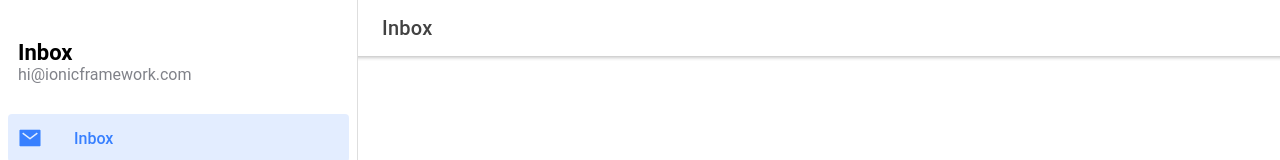
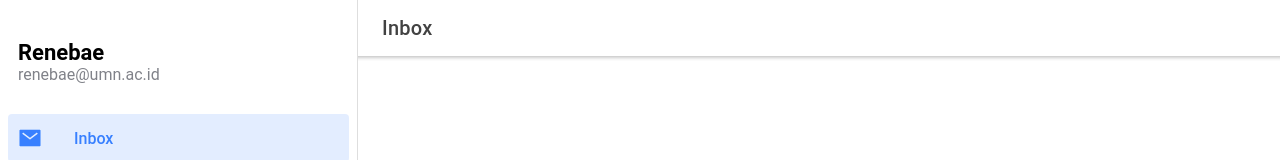
Before and after one commit to szwtron/Renebae, a React (Create React App) app: page /page/Inbox in a window 1280 px wide. Shown: the top 160 px of the page. Built offline with nearby package versions, Linux system fonts and the light colour scheme.

Commit message:
Initial title

```diff
--- a/package.json
+++ b/package.json
@@ -24,7 +24,6 @@
     "react-dom": "^17.0.1",
     "react-router": "^5.2.0",
     "react-router-dom": "^5.2.0",
-    "react-scripts": "4.0.2",
     "typescript": "^4.1.3",
     "web-vitals": "^0.2.4",
     "workbox-background-sync": "^5.1.4",
@@ -65,7 +64,8 @@
     ]
   },
   "devDependencies": {
-    "@capacitor/cli": "3.2.5"
+    "@capacitor/cli": "3.2.5",
+    "react-scripts": "4.0.2"
   },
   "description": "An Ionic project"
 }
--- a/src/components/Menu.tsx
+++ b/src/components/Menu.tsx
@@ -69,8 +69,8 @@ const Menu: React.FC = () => {
     <IonMenu contentId="main" type="overlay">
       <IonContent>
         <IonList id="inbox-list">
-          <IonListHeader>Inbox</IonListHeader>
-          <IonNote>hi@ionicframework.com</IonNote>
+          <IonListHeader>Renebae</IonListHeader>
+          <IonNote>renebae@umn.ac.id</IonNote>
           {appPages.map((appPage, index) => {
             return (
               <IonMenuToggle key={index} autoHide={false}>
```
Also changed, not shown: 1 other file (tests, documents, lock files or other folders).
